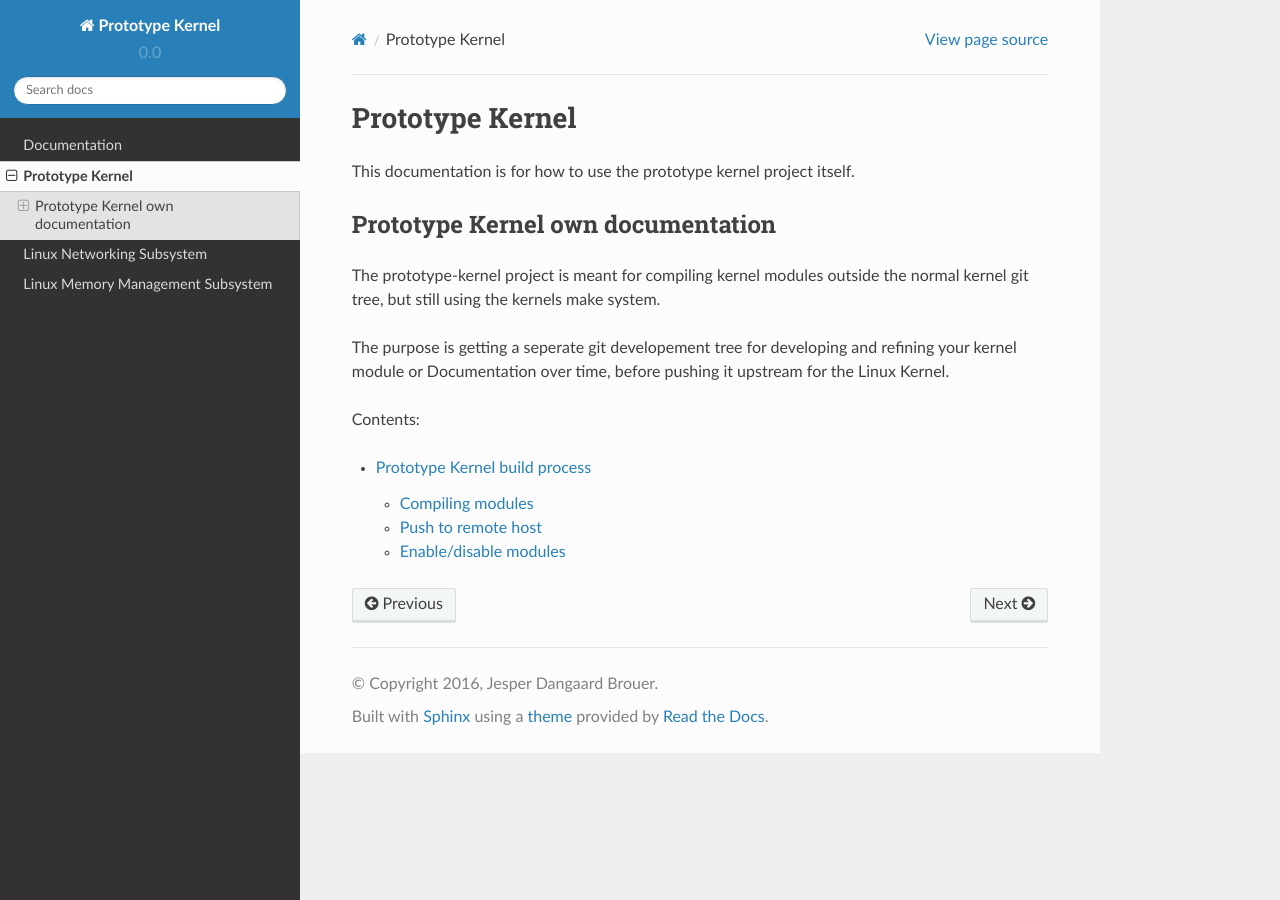
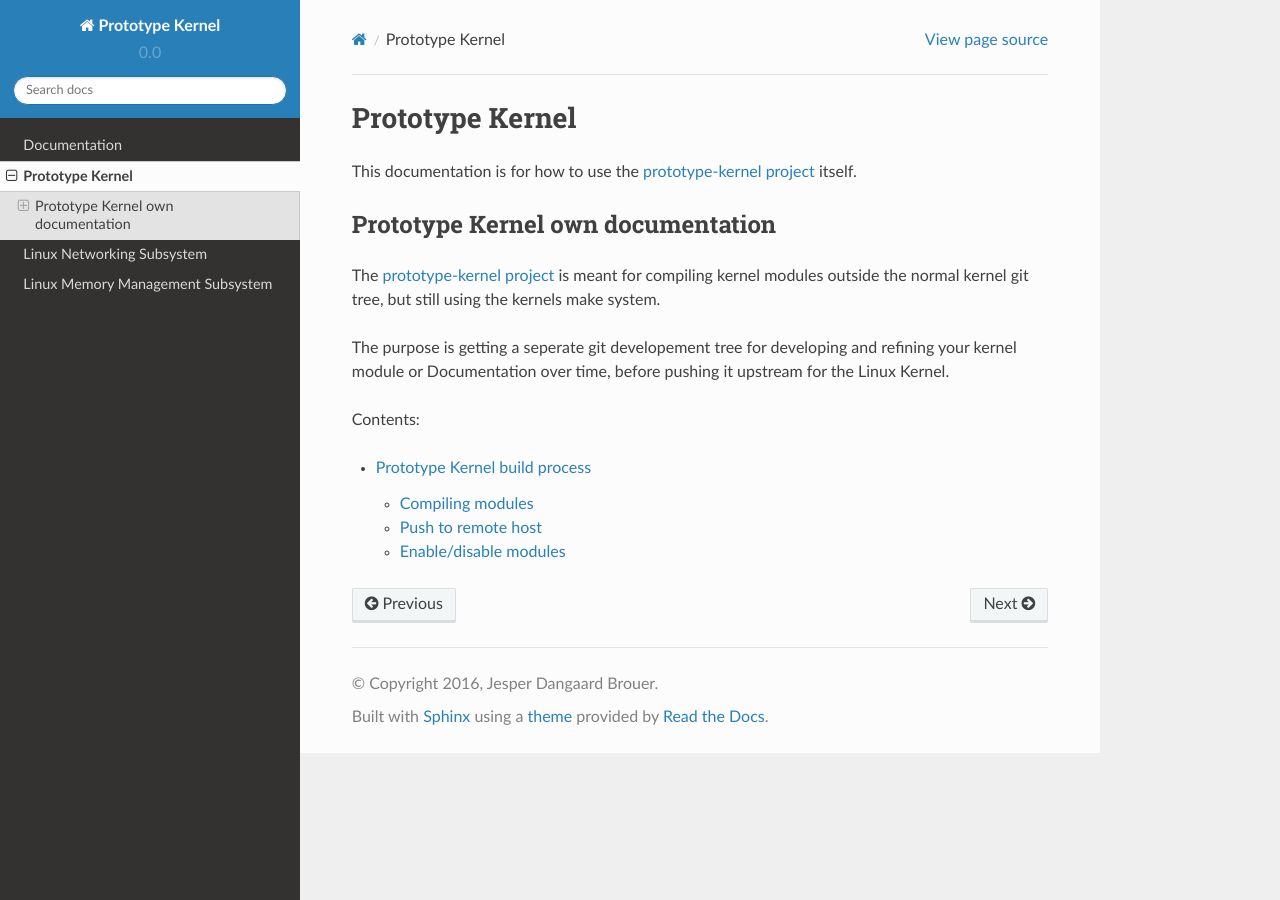
Before and after one commit to netoptimizer/prototype-kernel, a Sphinx documentation site: the page built from kernel/Documentation/prototype-kernel/index.rst, in a window 1280 px wide. Built offline with Sphinx 7.4.7 and the Read the Docs theme 2.0.0, drawn with Linux system fonts in a browser that asks for light colours; part of the change alters nothing that is shown.

```diff
--- a/kernel/Documentation/prototype-kernel/index.rst
+++ b/kernel/Documentation/prototype-kernel/index.rst
@@ -2,12 +2,14 @@
 Prototype Kernel
 ================
 
-This documentation is for how to use the prototype kernel project itself.
+This documentation is for how to use the `prototype-kernel project`_ itself.
+
+.. _`prototype-kernel project`: https://github.com/netoptimizer/prototype-kernel
 
 Prototype Kernel own documentation
 ==================================
 
-The prototype-kernel project is meant for compiling kernel modules
+The `prototype-kernel project`_ is meant for compiling kernel modules
 outside the normal kernel git tree, but still using the kernels make
 system.
 
```
